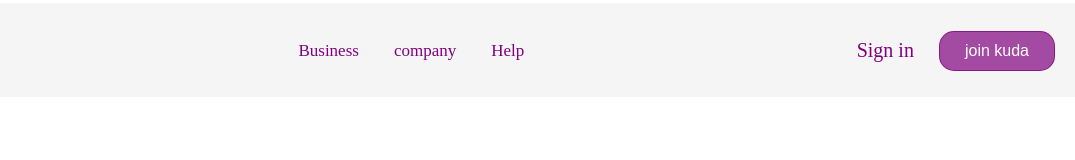
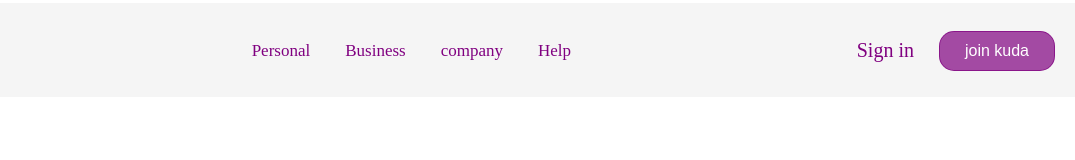
Before and after one commit to abisola29/kuda-rep, a plain HTML site: page index.html in a window 1280 px wide. Shown: the top 160 px of the page, 152-1227 px from the left. Drawn offline with Linux system fonts and the light colour scheme.

Commit message:
returned personal back to the navbar

```diff
--- a/index.html
+++ b/index.html
@@ -13,7 +13,7 @@
             <div class="navbar">
         <img src="images/fake.png" alt="" class="logo">
         <ul class="menulist">
-
+            <li><a href="#">Personal</a></li>
             <li><a href="#">Business</a></li>
             <li><a href="#">company</a></li>
             <li><a href="#">Help</a></li>
```
